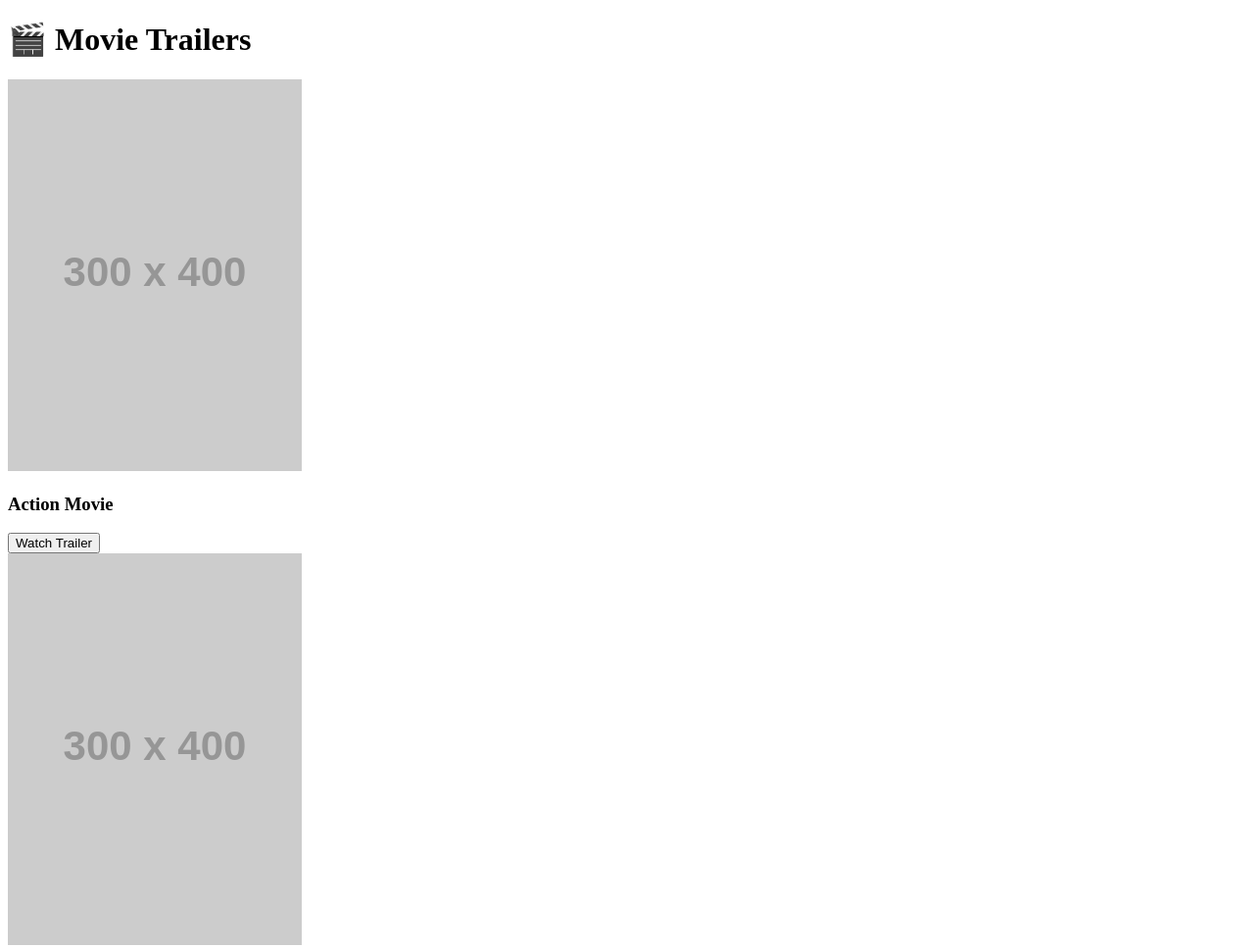
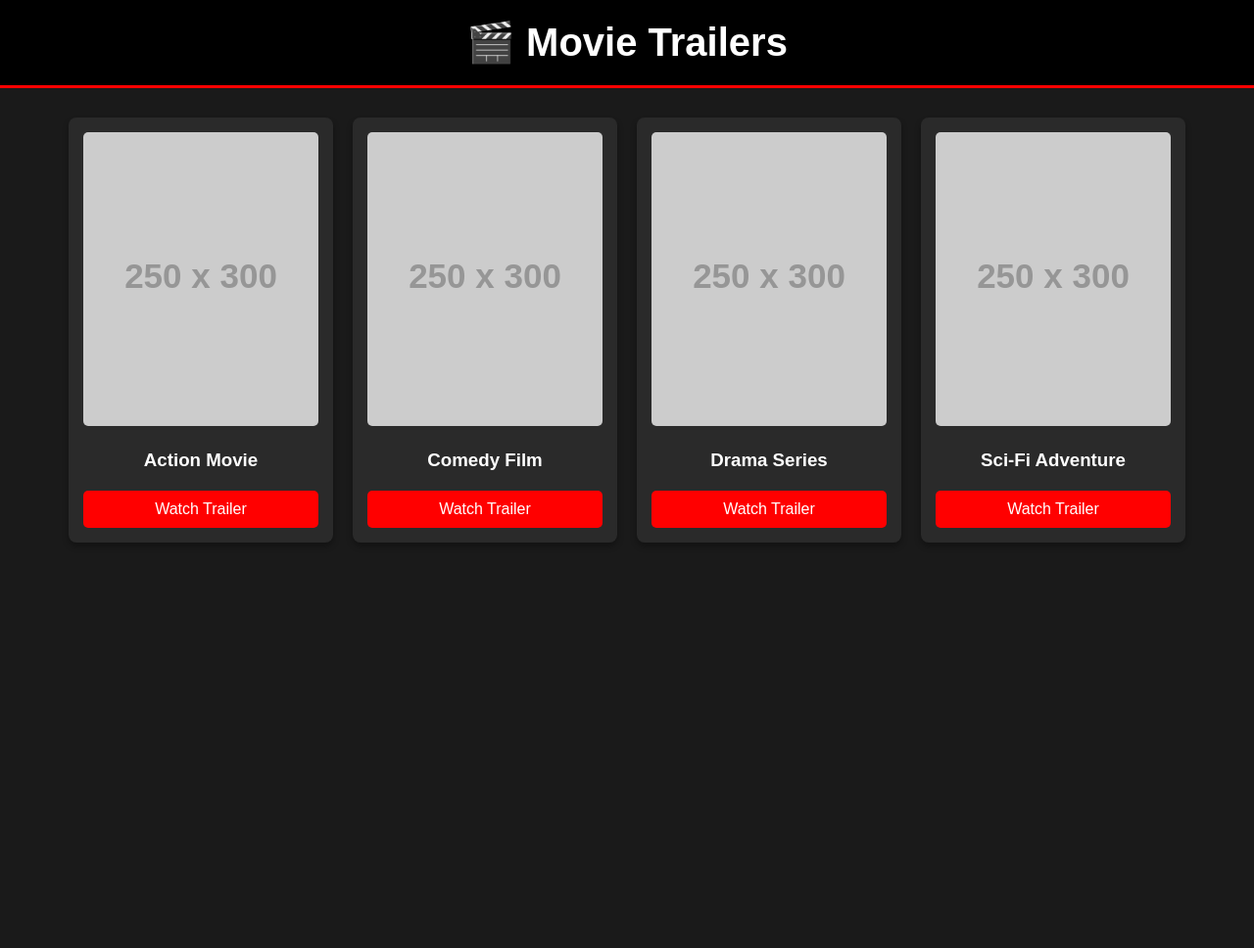
Before and after one commit to druphalam910-prog/movie-trailer-website, a plain HTML site: page index.html in a window 1280 px wide. Shown: the top 968 px of the page at 98% size. After the commit the page ends 800 px from the top, so only its background shows below. Drawn offline with Linux system fonts and the light colour scheme; placeholder pictures from the web are drawn by us.

Commit message:
Simple movie trailer website - easiest version

```diff
--- a/index.html
+++ b/index.html
@@ -4,7 +4,75 @@
     <meta charset="UTF-8">
     <meta name="viewport" content="width=device-width, initial-scale=1.0">
     <title>Movie Trailers</title>
-    <link rel="stylesheet" href="style.css">
+    <style>
+        * {
+            margin: 0;
+            padding: 0;
+            box-sizing: border-box;
+        }
+
+        body {
+            font-family: Arial, sans-serif;
+            background-color: #1a1a1a;
+            color: white;
+        }
+
+        header {
+            background-color: #000;
+            padding: 20px;
+            text-align: center;
+            border-bottom: 3px solid #ff0000;
+        }
+
+        header h1 {
+            font-size: 40px;
+        }
+
+        .container {
+            display: grid;
+            grid-template-columns: repeat(auto-fit, minmax(250px, 1fr));
+            gap: 20px;
+            padding: 30px;
+            max-width: 1200px;
+            margin: 0 auto;
+        }
+
+        .movie {
+            background-color: #2a2a2a;
+            padding: 15px;
+            border-radius: 8px;
+            text-align: center;
+            box-shadow: 0 4px 6px rgba(0, 0, 0, 0.3);
+        }
+
+        .movie img {
+            width: 100%;
+            height: 300px;
+            object-fit: cover;
+            border-radius: 5px;
+            margin-bottom: 10px;
+        }
+
+        .movie h3 {
+            margin: 10px 0;
+        }
+
+        .movie button {
+            background-color: #ff0000;
+            color: white;
+            border: none;
+            padding: 10px 20px;
+            font-size: 16px;
+            border-radius: 5px;
+            cursor: pointer;
+            width: 100%;
+            margin-top: 10px;
+        }
+
+        .movie button:hover {
+            background-color: #cc0000;
+        }
+    </style>
 </head>
 <body>
     <header>
@@ -13,37 +81,28 @@
 
     <div class="container">
         <div class="movie">
-            <img src="https://via.placeholder.com/300x400?text=Movie+1" alt="Movie 1">
+            <img src="https://via.placeholder.com/250x300?text=Action" alt="Movie 1">
             <h3>Action Movie</h3>
-            <button onclick="playTrailer('action')">Watch Trailer</button>
+            <button>Watch Trailer</button>
         </div>
 
         <div class="movie">
-            <img src="https://via.placeholder.com/300x400?text=Movie+2" alt="Movie 2">
+            <img src="https://via.placeholder.com/250x300?text=Comedy" alt="Movie 2">
             <h3>Comedy Film</h3>
-            <button onclick="playTrailer('comedy')">Watch Trailer</button>
+            <button>Watch Trailer</button>
         </div>
 
         <div class="movie">
-            <img src="https://via.placeholder.com/300x400?text=Movie+3" alt="Movie 3">
+            <img src="https://via.placeholder.com/250x300?text=Drama" alt="Movie 3">
             <h3>Drama Series</h3>
-            <button onclick="playTrailer('drama')">Watch Trailer</button>
+            <button>Watch Trailer</button>
         </div>
 
         <div class="movie">
-            <img src="https://via.placeholder.com/300x400?text=Movie+4" alt="Movie 4">
+            <img src="https://via.placeholder.com/250x300?text=SciFi" alt="Movie 4">
             <h3>Sci-Fi Adventure</h3>
-            <button onclick="playTrailer('scifi')">Watch Trailer</button>
+            <button>Watch Trailer</button>
         </div>
     </div>
-
-    <div id="videoModal" class="modal">
-        <div class="modal-content">
-            <span class="close" onclick="closeTrailer()">&times;</span>
-            <iframe id="trailer-video" width="100%" height="500" src="" frameborder="0" allowfullscreen></iframe>
-        </div>
-    </div>
-
-    <script src="script.js"></script>
 </body>
 </html>
```
